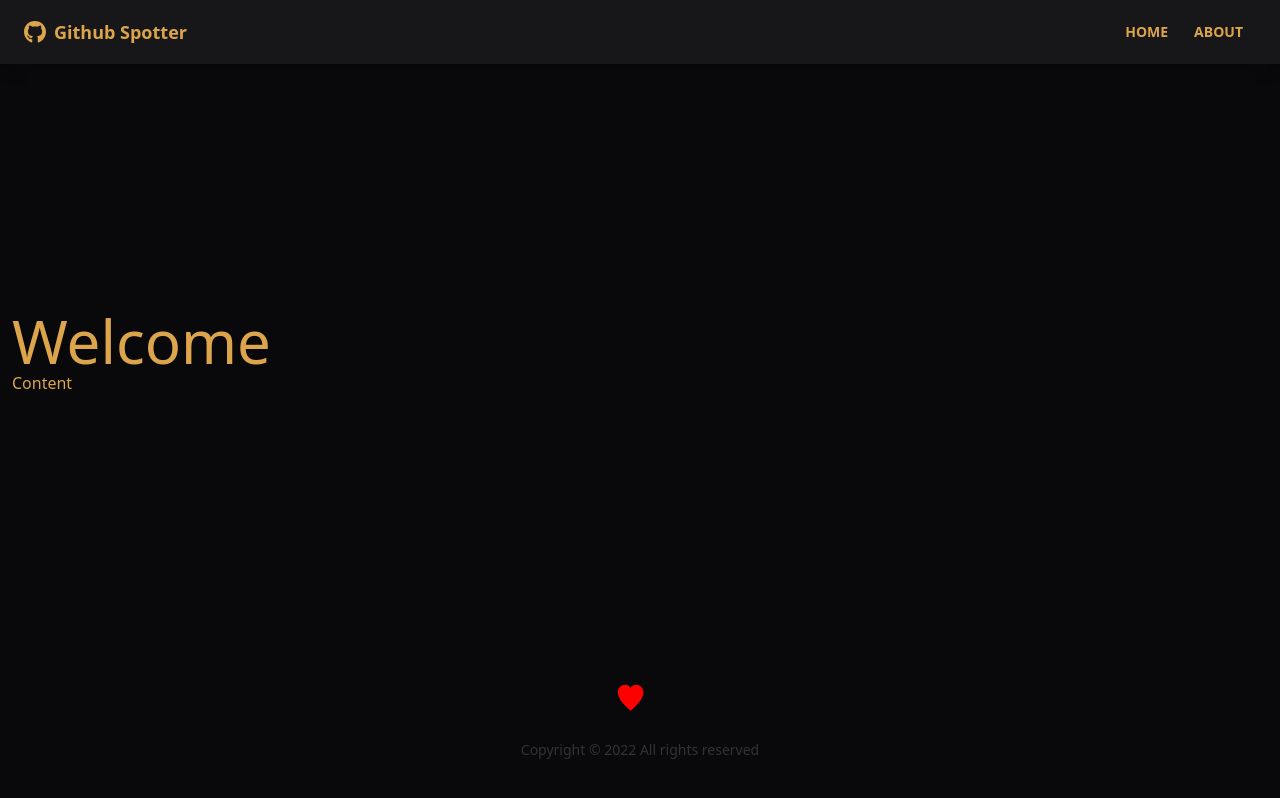
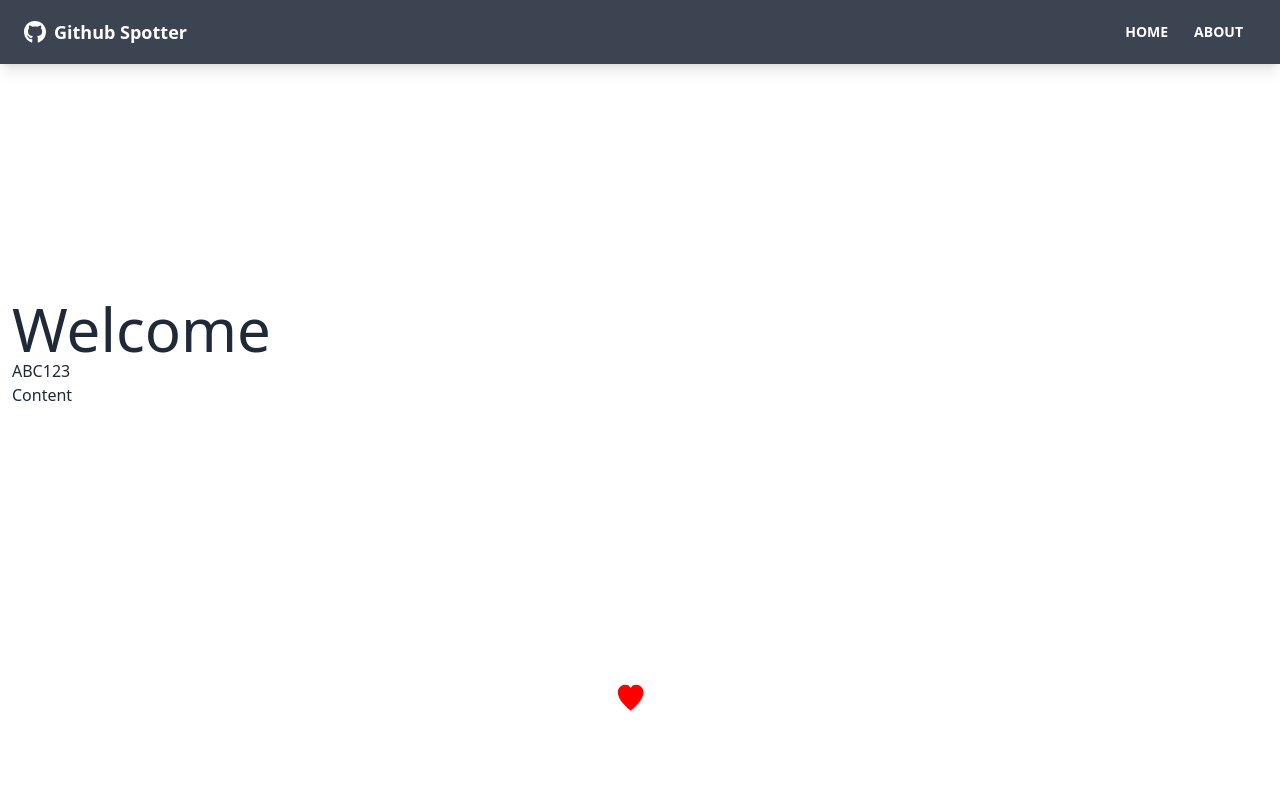
Before and after one commit to GregPetropoulos/Github-Spotter, a React (Create React App) app in the folder client/: page / in a window 1280 px wide. Built offline with nearby package versions, Linux system fonts and the light colour scheme.

Commit message:
Made request to with postman to github api and brought in personal access token from gh and tested it out on homepage successful.

```diff
--- a/client/public/index.html
+++ b/client/public/index.html
@@ -1,5 +1,5 @@
 <!DOCTYPE html>
-<html lang="en" data-theme="luxury">
+<html lang="en" >
   <head>
     <meta charset="utf-8" />
     <link rel="icon" href="%PUBLIC_URL%/favicon.ico" />
--- a/client/src/pages/Home.js
+++ b/client/src/pages/Home.js
@@ -2,7 +2,11 @@
 
 const Home = () => {
   return (
+    <div>
+
 <h1 className="text-6xl">Welcome</h1>
+{process.env.REACT_APP_KEY}
+    </div>
   )
 }
 
```
Also changed, not shown: 2 other files (tests, documents, lock files or other folders).
